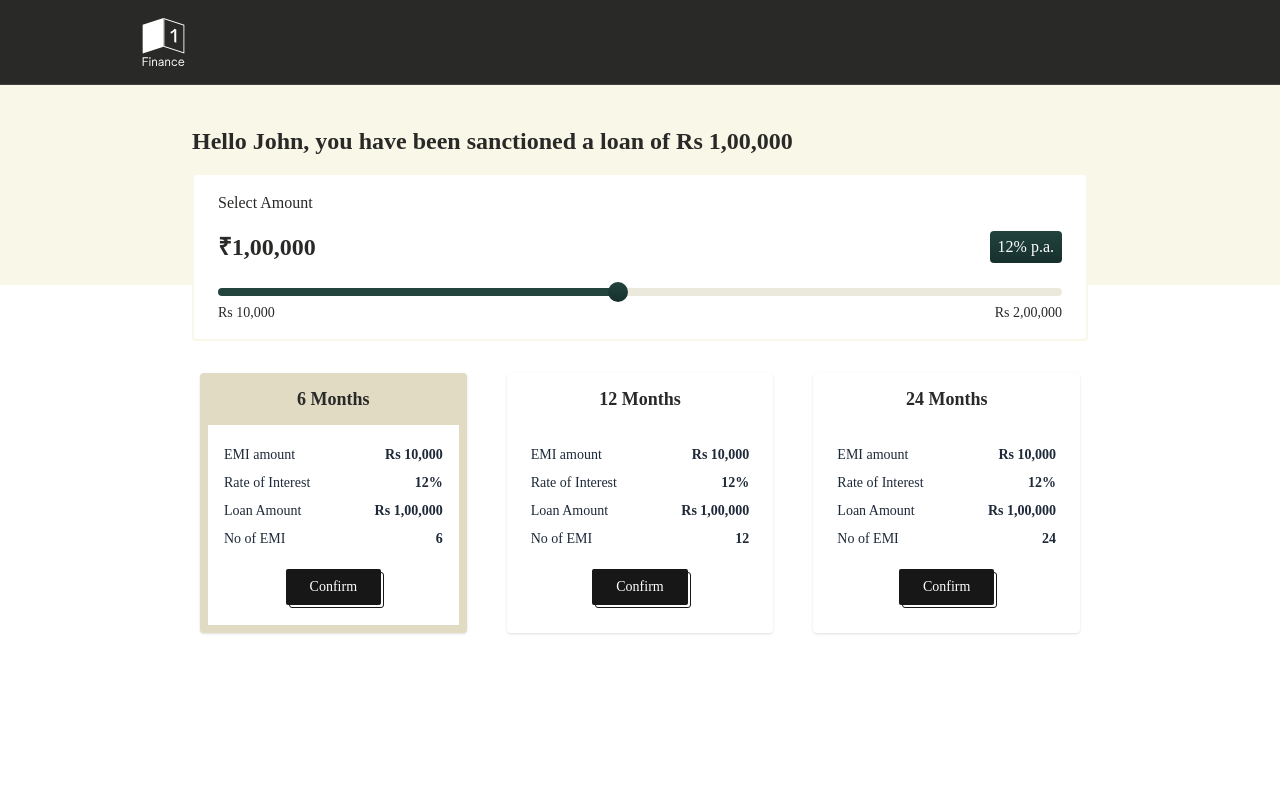
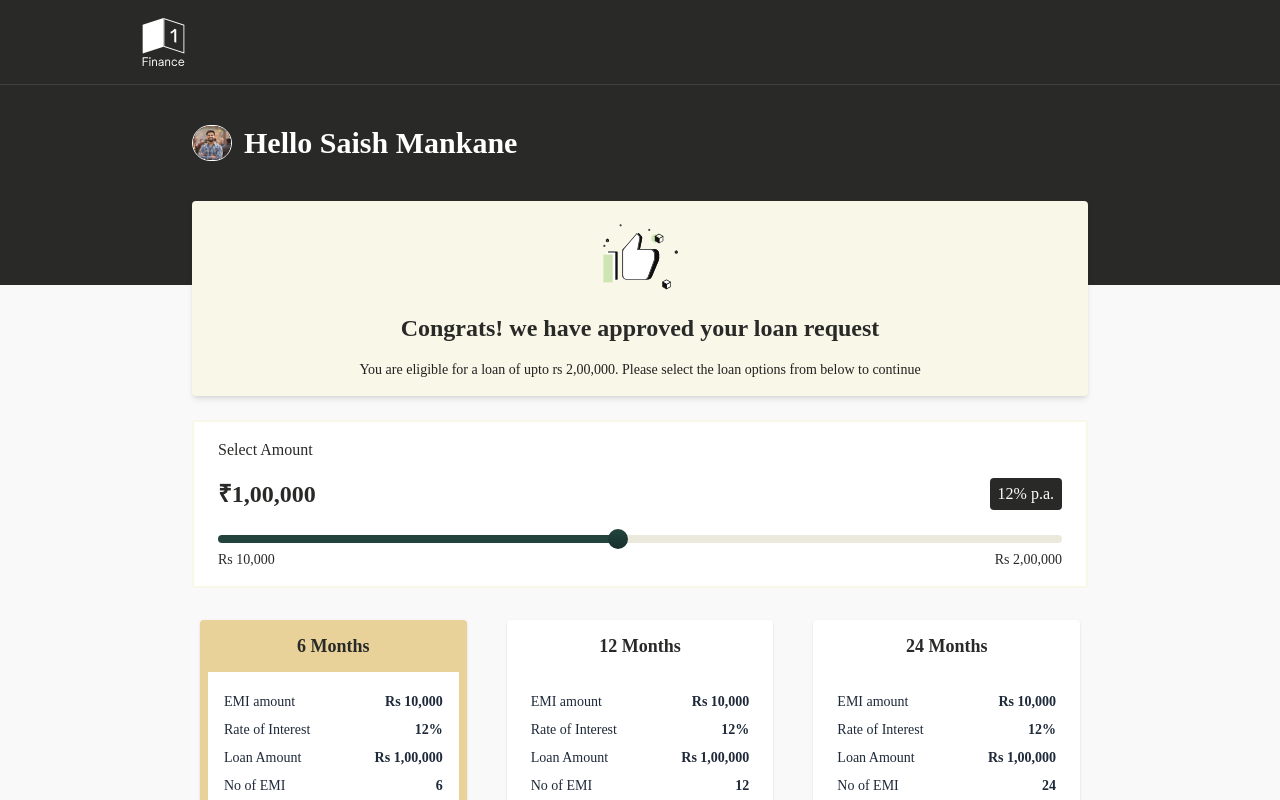
Before and after one commit to RohanAtri/P2PClient, a Next.js app: page /selection in a window 1280 px wide. Built offline with nearby package versions, Linux system fonts and the light colour scheme; no server answers.

Commit message:
Rohan:add profile and setting page

```diff
--- a/src/app/borrower/components/RightSidebar.tsx
+++ b/src/app/borrower/components/RightSidebar.tsx
@@ -73,7 +73,7 @@ export default function RightSidebar() {
             <Link
               key={item.name}
               href={item.href}
-              className="flex items-center gap-4 text-[#0A0A0A]"
+              className={`flex items-center gap-4 text-[#0A0A0A] ${pathname === item.href ? 'font-bold' : ''}`}
             >
               <Icon size={20}/>
               {item.name}
--- a/src/app/borrower/profile/page.tsx
+++ b/src/app/borrower/profile/page.tsx
@@ -5,8 +5,11 @@ import Image from "next/image";
 import { LiaBirthdayCakeSolid } from "react-icons/lia";
 import { BsGenderMale } from "react-icons/bs";
 import { useRouter } from "next/navigation";
+import { IoIosMenu, IoIosNotificationsOutline } from "react-icons/io";
+import { useSidebarToggle } from "../components/SidebarToggleContext";
 
 export default function ProfilePage() {
+  const { toggleSidebar } = useSidebarToggle();
   const router = useRouter();
   const gotoDashboard = () => {
     router.push("/borrower/dashboard");
@@ -14,10 +17,16 @@ export default function ProfilePage() {
   return (
     <div className="w-full h-[calc(100vh-65px)] md:h-[calc(100vh-85px)] relative overflow-y-auto hide-scrollbar bg-[#F9F9F9]">
       <div className="md:py-10 md:px-20">
-        <button className="flex items-center gap-2 mb-4 md:mb-8 py-2 md:py-0" onClick={gotoDashboard}>
+        <div className="flex justify-between mb-4 md:mb-8 p-2 md:p-0">
+        <button className="flex items-center gap-2" onClick={gotoDashboard}>
           <MdKeyboardArrowLeft size={20} />
           <span className="text-[#292928]">Back</span>
         </button>
+        <div className='flex gap-2'>
+          <IoIosNotificationsOutline className='text-2xl cursor-pointer' />
+          <IoIosMenu onClick={toggleSidebar} className='text-2xl cursor-pointer' />
+        </div>
+        </div>
         <div className="p-2 md:p-0 mb-2 md:mb-4">
           <h1 className="text-2xl font-semibold">Profile</h1>
         </div>
--- /dev/null
+++ b/src/app/borrower/settings/page.tsx
@@ -0,0 +1,60 @@
+
+'use client';
+import { MdKeyboardArrowLeft } from "react-icons/md";
+import { useRouter } from "next/navigation";
+import { IoIosMenu, IoIosNotificationsOutline } from "react-icons/io";
+import { useSidebarToggle } from "../components/SidebarToggleContext";
+import { BsDatabaseAdd } from "react-icons/bs";
+import { MdOutlineDelete } from "react-icons/md";
+import { FaWhatsapp } from "react-icons/fa";
+
+export default function SettingPage() {
+  const { toggleSidebar } = useSidebarToggle();
+  const router = useRouter();
+  const gotoDashboard = () => {
+    router.push("/borrower/dashboard");
+  };
+  return (
+    <div className="w-full h-[calc(100vh-65px)] md:h-[calc(100vh-85px)] relative overflow-y-auto hide-scrollbar bg-[#F9F9F9]">
+      <div className="md:py-10 md:px-20">
+        <div className="flex justify-between mb-4 md:mb-8 p-2 md:p-0">
+          <button className="flex items-center gap-2" onClick={gotoDashboard}>
+            <MdKeyboardArrowLeft size={20} />
+            <span className="text-[#292928]">Back</span>
+          </button>
+          <div className='flex gap-2'>
+            <IoIosNotificationsOutline className='text-2xl cursor-pointer' />
+            <IoIosMenu onClick={toggleSidebar} className='text-2xl cursor-pointer' />
+          </div>
+        </div>
+        <div className="p-2 md:p-0 mb-2 md:mb-4">
+          <h1 className="text-2xl font-semibold">Settings</h1>
+        </div>
+        <div className="bg-[#FFFFFF] border border-[#F1F0EC] py-6 px-8 rounded-[4px] shadow-sm">
+          <div className="mb-6">
+            <div className="flex gap-4 items-center">
+              <div className='bg-[#F0ECE5] px-2 h-12 w-12 flex items-center justify-center'>
+                <FaWhatsapp size={24} />
+              </div>
+              <h3>Receive updates on Whatsapp</h3>
+            </div>
+          </div>
+          <div>
+
+            <div>
+              <div className="flex gap-4 items-center">
+                <div className='bg-[#F0ECE5] px-2 h-12 w-12 flex items-center justify-center'>
+                  <MdOutlineDelete size={24} />
+                </div>
+                <h3>Delete Account</h3>
+              </div>
+            </div>
+            <div>
+
+            </div>
+          </div>
+        </div>
+      </div>
+    </div>
+  );
+}
--- a/src/app/selection/page.tsx
+++ b/src/app/selection/page.tsx
@@ -1,6 +1,9 @@
 'use client'
 
 import { useEffect, useState } from "react";
+import Image from 'next/image';
+import { IoIosNotificationsOutline } from "react-icons/io";
+import { IoIosMenu } from "react-icons/io";
 
 export default function Selection() {
     const [value, setValue] = useState(100000);
@@ -52,26 +55,42 @@ export default function Selection() {
 
     const handlePlanClick = (index: number) => {
         setPlans(plans =>
-          plans.map((plan, i) => ({
-            ...plan,
-            active: i === index
-          }))
+            plans.map((plan, i) => ({
+                ...plan,
+                active: i === index
+            }))
         );
-      };
+    };
 
     return (
-        <div className="w-full h-[calc(100vh-65px)] md:h-[calc(100vh-85px)] relative flex justify-center overflow-y-auto">
+        <div className="w-full h-[calc(100vh-65px)] md:h-[calc(100vh-85px)] relative flex justify-center overflow-y-auto hide-scrollbar bg-[#F9F9F9]">
             {/* Top 30% background */}
-            <div className="absolute top-0 left-0 w-full h-[28%] bg-[#F9F7E8] z-0" />
+            <div className="absolute top-0 left-0 w-full h-[28%] bg-[#292928] z-0" />
 
             {/* Main content (positioned above the background) */}
             <div className="w-[70%] relative z-10 py-10">
-                <h1 className="md:text-2xl text-xl font-bold mb-4">Hello John, you have been sanctioned a loan of Rs 1,00,000</h1>
+                <div className='flex justify-between text-white mb-10'>
+                    <div className='flex gap-3'>
+                        <Image src="/Profile.png" alt="" width={40} height={30} className=" rounded-full object-cover border border-[#FFFFFF]" />
+                        <h1 className='text-3xl font-semibold'>Hello Saish Mankane</h1>
+                    </div>
+                    {/* <div className='flex gap-2'>
+                        <IoIosNotificationsOutline className='text-2xl cursor-pointer' />
+                        <IoIosMenu className='text-2xl cursor-pointer' />
+                    </div> */}
+                </div>
+
+                <div className=" flex flex-col items-center bg-[#F9F7E8] shadow-md py-4 px-6 rounded flex flex-col gap-4 mb-6">
+                    <Image src="/Thumbsup.svg" alt="" width={80} height={80} />
+                    <h2 className="text-2xl font-semibold">Congrats! we have approved your loan request</h2>
+                    <p className="text-sm text-[#212120]">You are eligible for a loan of upto rs 2,00,000. Please select the loan options from below to continue</p>
+                </div>
+
                 <div className="bg-[#fff] border-2 border-[#F9F7E8] py-4 px-6 rounded flex flex-col gap-4 mb-6">
                     <p>Select Amount</p>
                     <div className="flex flex-row justify-between">
                         <h3 className="text-2xl font-semibold">₹{value.toLocaleString("en-IN")}</h3>
-                        <span className="text-md text-[#fff] py-1 px-2 bg-[linear-gradient(to_bottom,_var(--stepper-upper),_var(--stepper-lower))] rounded">12% p.a.</span>
+                        <span className="text-md text-[#fff] py-1 px-2 bg-[#292928] rounded">12% p.a.</span>
                     </div>
                     <div>
                         <input type="range" min="10000" step={5000} max="200000" value={value} onChange={handleChange} style={rangeStyle}
@@ -89,7 +108,7 @@ export default function Selection() {
                     {plans.map((plan, i) => (
                         <div
                             key={i}
-                            className={`mx-2 mt-2 mb-2 rounded shadow cursor-pointer ${plan.active ? 'bg-[#e1dbc4] border-[#e1dbc4]' : 'bg-white border-[#BBBBBB]'
+                            className={`mx-2 mt-2 mb-2 rounded shadow cursor-pointer ${plan.active ? 'bg-[#E8D299] border-[#e1dbc4]' : 'bg-white border-[#BBBBBB]'
                                 }`}
                             onClick={() => handlePlanClick(i)}
                         >
@@ -116,16 +135,24 @@ export default function Selection() {
                                 <div className="mt-5 flex justify-center items-center">
                                     <button
                                         type="button"
-                                        onClick={() => handlePlanClick(i)}
-                                        className={`relative flex items-center px-6 py-2 rounded-[2px] text-[#fff]
-                                            before:content-[''] before:absolute before:inset-0 before:rounded-[3px] before:border
-                                            before:-z-10 before:translate-y-[3px] before:translate-x-[3px]
-                                            z-10
-                                            bg-[#171717] border-[#171717] cursor-pointer before:border-[#171717]`}
+                                        onClick={() => plan.active && handlePlanClick(i)}
+                                        disabled={!plan.active}
+                                        className={`relative px-6 py-2 rounded-[2px] font-semibold
+      ${plan.active
+                                                ? 'bg-[#171717] text-white border border-[#171717] cursor-pointer'
+                                                : 'bg-[#F9F9F9] text-black border border-[#000000] cursor-not-allowed'}
+    `}
                                     >
+                                        {plan.active && (
+                                            <span className="before:content-[''] before:absolute before:inset-0 before:rounded-[3px] before:border before:-z-10 before:translate-y-[3px] before:translate-x-[3px] before:border-[#171717]"></span>
+                                        )}
+                                        <span className={`absolute -bottom-1 -right-1 w-full h-full border-b border-r rounded-[4px] z-[1]
+      ${plan.active ? 'border-[#171717]' : 'border-[#000000]'}`}></span>
                                         Confirm
                                     </button>
                                 </div>
+
+
                             </div>
                         </div>
                     ))}
```
Also changed, not shown: public/Thumbsup.svg (added).
